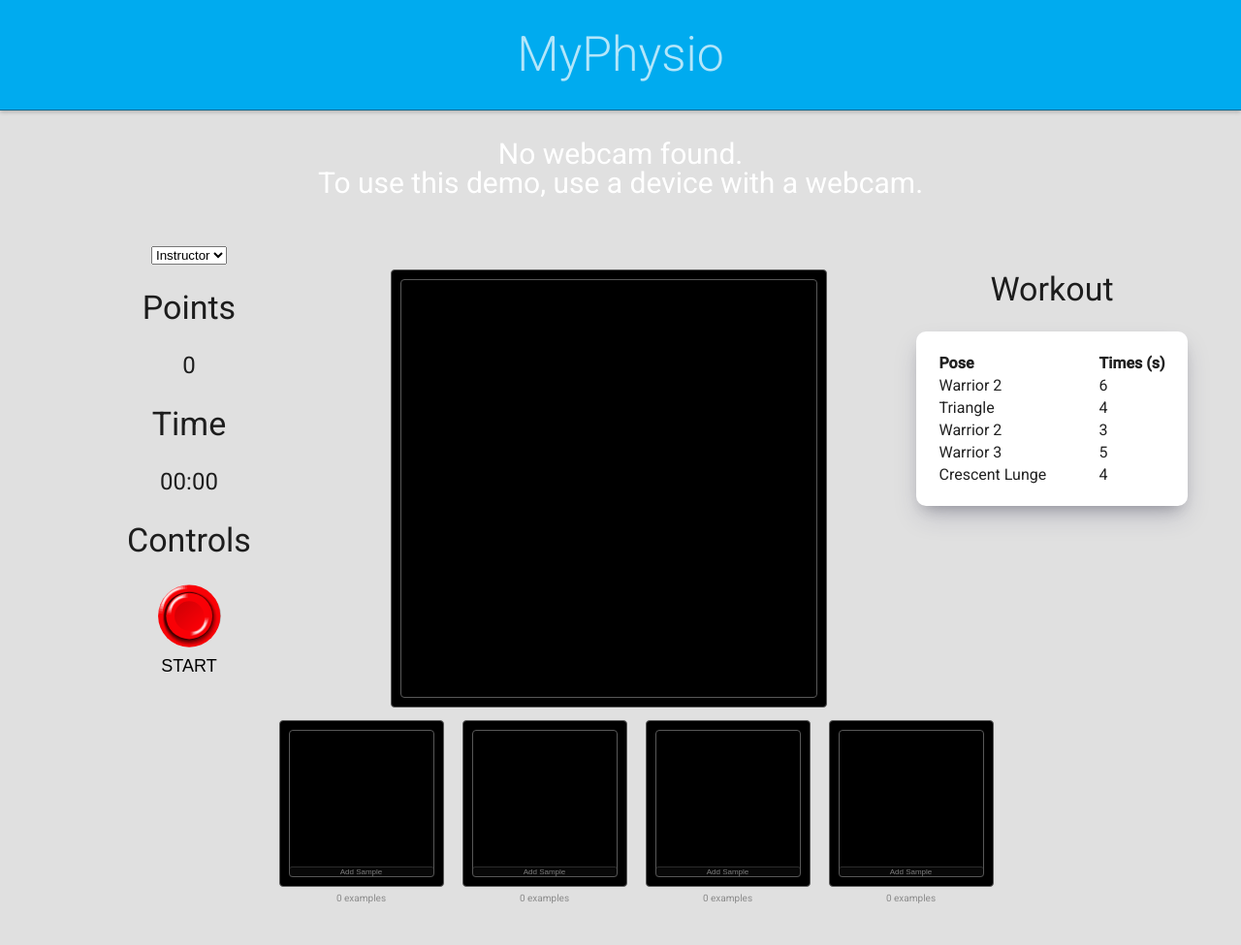
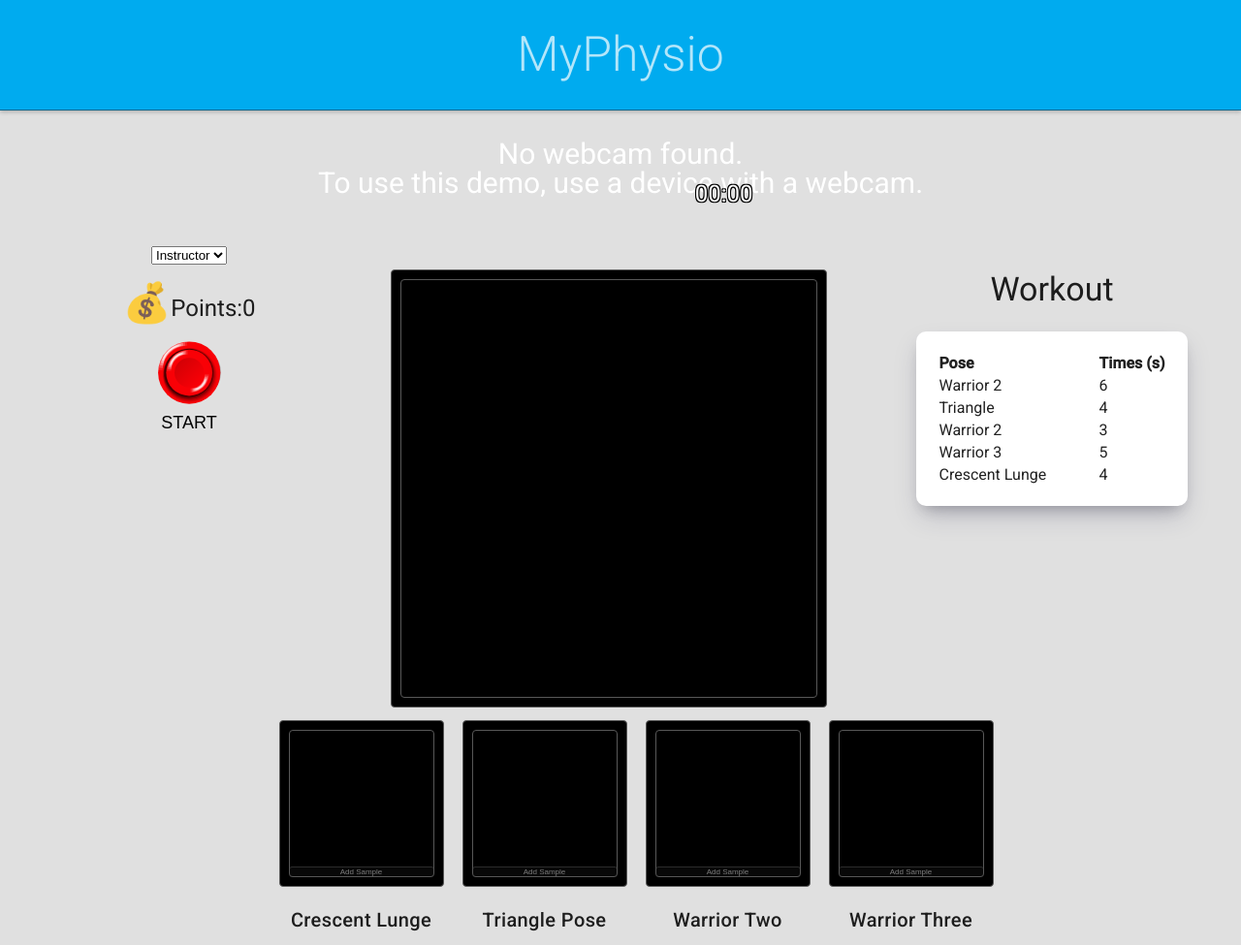
Before and after one commit to lharries/hackcambridge2019, a website built with Parcel: page yoga-webcam-transfer/index.html in a window 1280 px wide. Shown: the whole page at 97% size. Before the commit the page ends 939 px from the top, so only its background shows below. Built offline with nearby package versions, Linux system fonts and the light colour scheme; files whose address does not match are found by name; what @tensorflow/tfjs would draw is missing.

Commit message:
instructor mode

```diff
--- a/yoga-webcam-transfer/index.html
+++ b/yoga-webcam-transfer/index.html
@@ -52,13 +52,12 @@ limitations under the License.
             <option value="custom">Custom</option>
         </select>
         <div class="instructor">
-        <h3>Points</h3>
-        <h4 id="points">0</h4>
+        <h4 id="points"><span style="font-size: 40px;">💰</span>Points:<span class="points">0</span></h4>
+
 
         </div>
-        <h3>Time</h3>
-        <h4 id="timer">00:00</h4>
-        <h3>Controls</h3>
+
+        <!--<h3>Controls</h3>-->
         <div class="panel-row big-buttons">
             <div class="custommode">
 
@@ -157,9 +156,12 @@ limitations under the License.
                             <button class="record-button" id="up"/>
                             <span>Add Sample</span></button>
                         </div>
-                        <p>
+                        <p class="custommode">
                             <span id="up-total">0</span> examples
                         </p>
+                        <h5 class="instructor">
+                            Crescent Lunge
+                        </h5>
                     </div>
                 </div><!-- ./panel-cell -->
 
@@ -177,9 +179,12 @@ limitations under the License.
                             <button class="record-button" id="left"/>
                             <span>Add Sample</span></button>
                         </div>
-                        <p>
+                        <p class="custommode">
                             <span id="left-total">0</span> examples
                         </p>
+                        <h5 class="instructor">
+                            Triangle Pose
+                        </h5>
                     </div>
                 </div><!-- ./panel-cell -->
             </div>
@@ -195,9 +200,12 @@ limitations under the License.
                             <button class="record-button" id="right"/>
                             <span>Add Sample</span></button>
                         </div>
-                        <p>
+                        <p class="custommode">
                             <span id="right-total">0</span> examples
                         </p>
+                        <h5 class="instructor">
+                            Warrior Two
+                        </h5>
                     </div>
                 </div><!-- ./panel-cell -->
 
@@ -214,9 +222,12 @@ limitations under the License.
                             <button class="record-button" id="down"/>
                             <span>Add Sample</span></button>
                         </div>
-                        <p>
+                        <p class="custommode">
                             <span id="down-total">0</span> examples
                         </p>
+                        <h5 class="instructor">
+                            Warrior Three
+                        </h5>
                     </div>
                 </div><!-- ./panel-cell -->
 
@@ -230,6 +241,7 @@ limitations under the License.
 
     </div><!-- /#controller -->
     <div class="luke-panel">
+        <h4 id="timer">00:00</h4>
         <div class="instructor">
             <h3>
                 Workout
--- a/yoga-webcam-transfer/styles.css
+++ b/yoga-webcam-transfer/styles.css
@@ -47,6 +47,18 @@ header {
 header b {
   color: rgba(255, 255, 255, 1);
   font-weight: 400;
+}
+
+.mode {
+  margin-top: 40px;
+}
+
+#timer {
+  position: absolute;
+  left: 56%;
+  top: 20%;
+  text-shadow: -1px -1px 0 #000, 1px -1px 0 #000, -1px 1px 0 #000, 1px 1px 0 #000;
+  color: white;
 }
 
 .custommode {
```
